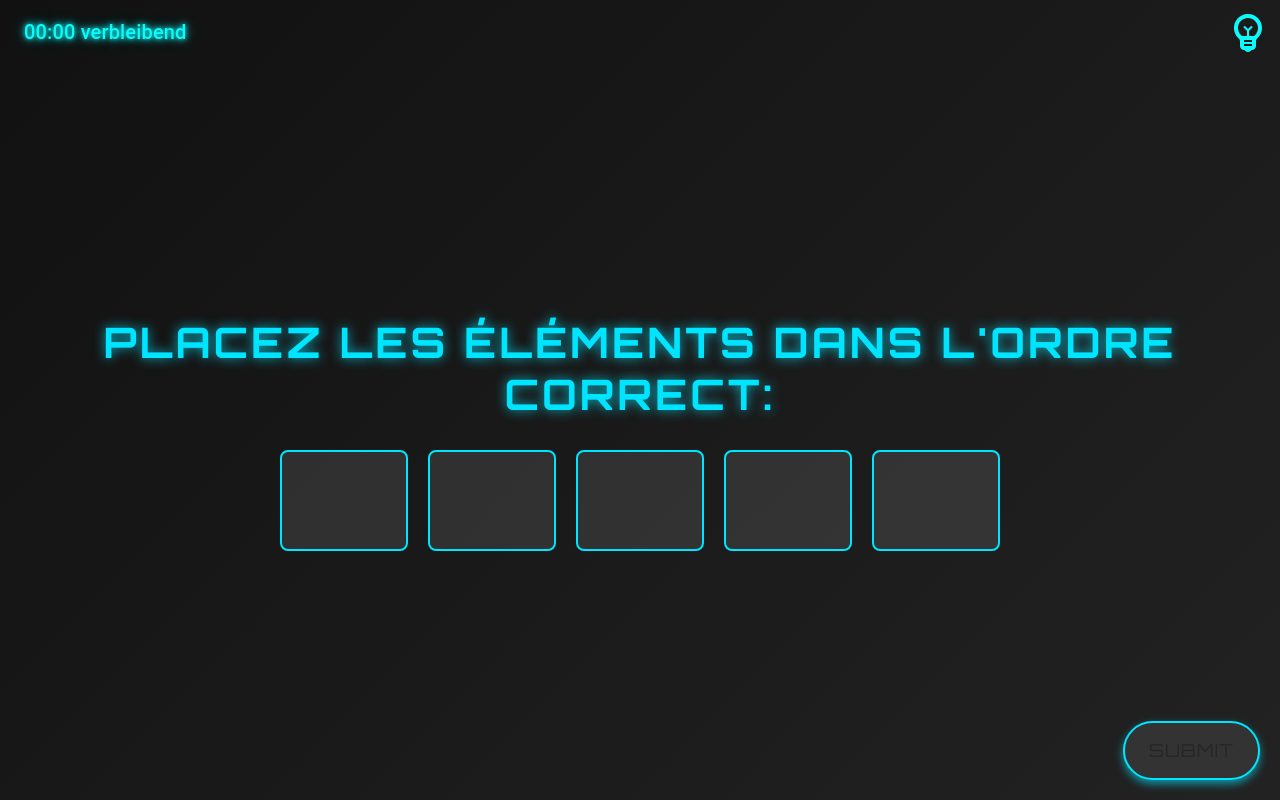
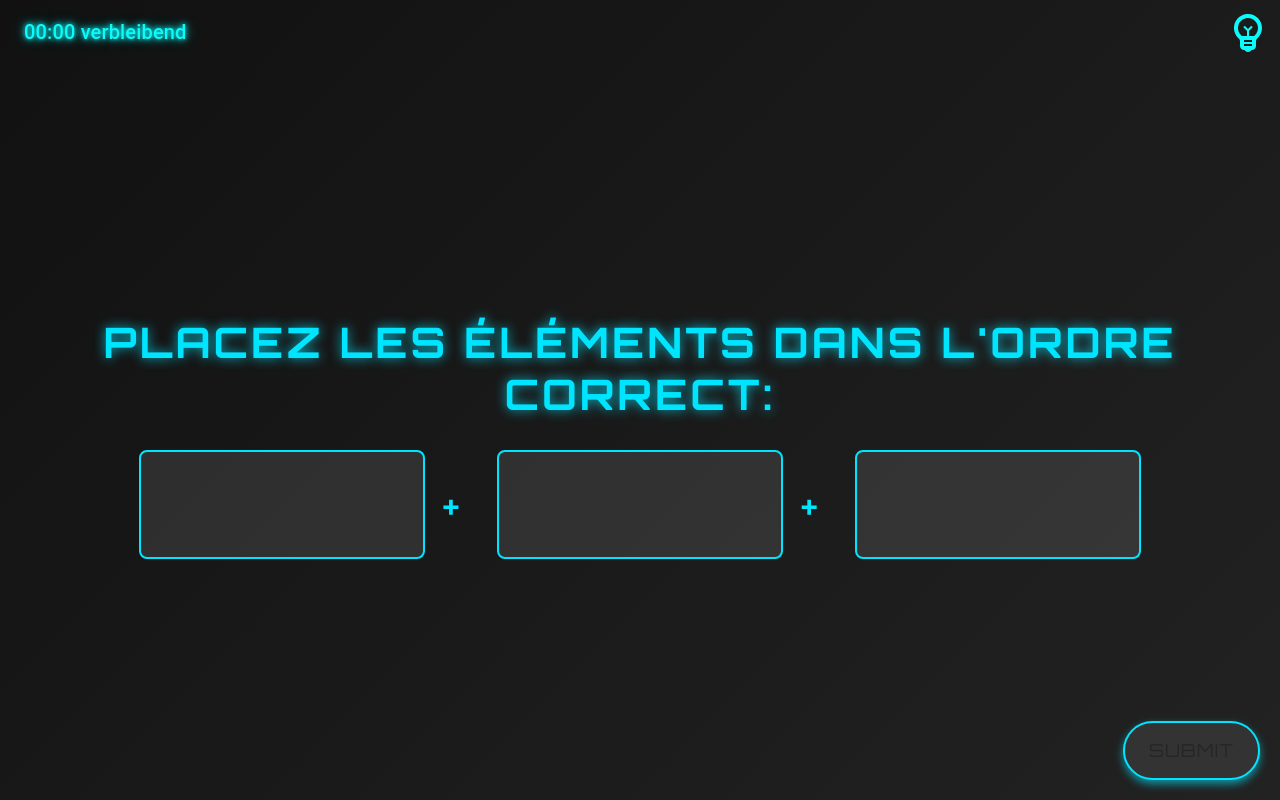
Before and after one commit to aan147257/escape-game, a React (Create React App) app: page /4 in a window 1280 px wide. Built offline with nearby package versions, Linux system fonts and the light colour scheme.

Commit message:
Quiz 4 angepasst anhand ihren Anforderungen. Das einzige, was fehlt ist, dass sobald die Antwort richtig eingegeben wurde, kein Text angezeigt wird. Dies muss noch ergänzt werden

```diff
--- a/src/components/pages/Quiz4Page.tsx
+++ b/src/components/pages/Quiz4Page.tsx
@@ -5,21 +5,21 @@ import QuizHeader from "../molecules/QuizHeader";
 import "./Quiz4Page.css";
 
 function Quiz4Page() {
-    const [inputs, setInputs] = useState(["", "", "", "", ""]);
+    const [inputs, setInputs] = useState(["", "", ""]);
     const navigate = useNavigate();
 
     const handleChange = (index: number) => (event: React.ChangeEvent<HTMLInputElement>) => {
         const value = event.target.value;
 
-        // Erlaubt nur Buchstaben (A-Z, a-z) und ignoriert alles andere
-        if (/^[A-Za-z]*$/.test(value)) {
+        // Erlaubt Buchstaben (A-Z, a-z) (erlaubt auch französische Buchstaben) und ignoriert alles andere
+        if (/^[A-Za-zÀ-ÿ\- ]*$/.test(value)) {
             const newInputs = [...inputs];
             newInputs[index] = value;
             setInputs(newInputs);
         }
     };
 
-    const isCorrect = inputs[0] === "C" && inputs[1] === "Ca" && inputs[2] === "Cl" && inputs[3] === "N" && inputs[4] === "O";
+    const isCorrect = inputs[0].toLowerCase() === "carbone" && inputs[1].toLowerCase() === "oxygène" && inputs[2].toLowerCase() === "calcium";
 
 
     return (
@@ -34,6 +34,7 @@ function Quiz4Page() {
             {/* Eingabefelder nebeneinander */}
             <Box sx={{display: "flex", justifyContent: "center", gap: "20px", marginBottom: "30px"}}>
                 {inputs.map((input, index) => (
+                    <Box key={index} sx={{ display: "flex", alignItems: "center" }}>
                     <TextField
                         key={index}
                         value={input}
@@ -50,9 +51,8 @@ function Quiz4Page() {
                                 fontSize: "28px",
                                 fontFamily: "'Orbitron', sans-serif",
                             },
-                                width: "100px",
-                                padding: "12px",
-                                marginBottom: "30px",
+                            width: "250px",
+                            padding: "16px",
                             "& .MuiOutlinedInput-notchedOutline": {
                                 border: "none",
                             },
@@ -64,12 +64,17 @@ function Quiz4Page() {
                             },
                         }}
                     />
+                {index < inputs.length - 1 && (
+                    <Box sx={{color: "#00E5FF", fontSize: "30px", fontWeight: "bold", mx: 2}}>+</Box>
+            )}
+                    </Box>
                 ))}
+
             </Box>
 
             {/* Submit-Button */}
             <Button
-                    onClick={() => navigate("/8")}
+                onClick={() => navigate("/5")}
                 disabled={!isCorrect}
                 className="submit-button"
                 sx={{
```
Lines whose indentation alone changed are shown as unchanged.
